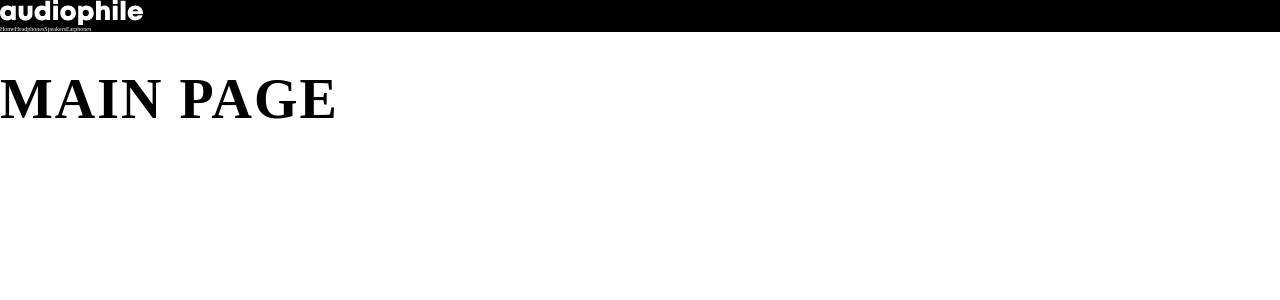
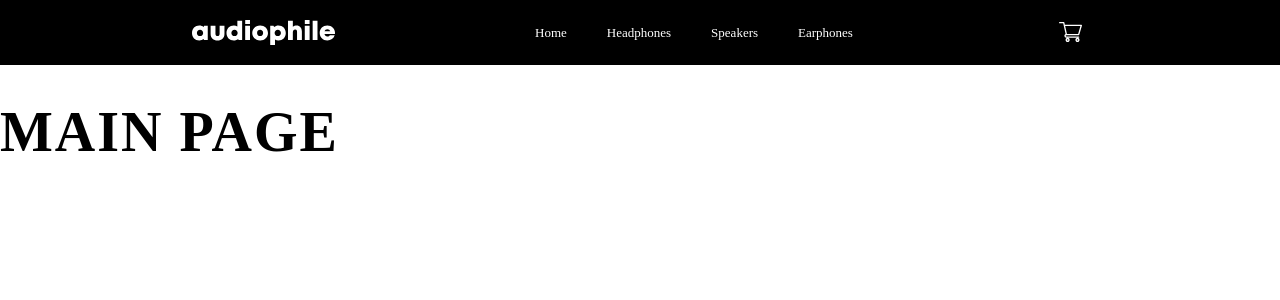
Before and after one commit to JoelStorr/FM-Audiophile-FrontEnd, a Nuxt app: page / in a window 1280 px wide. Shown: the top 300 px of the page. Built offline with nearby package versions, Linux system fonts and the light colour scheme; a web font is replaced by a local one.

Commit message:
Added Cart card for header

```diff
--- /dev/null
+++ b/components/CartCard.vue
@@ -0,0 +1,45 @@
+<template>
+    <div class="container">
+        <div class="header">
+            <h6>Cart (3)</h6>
+            <a>Remove all</a>
+        </div>
+        <div class="total">
+            <p>Total</p>
+            <h6>$5,396</h6>
+        </div>
+        <UIButtonPrimary>Checkout</UIButtonPrimary>
+    </div>
+</template>
+
+<style lang="scss" scoped>
+    .container{
+        background-color: $white;
+        width: 25vw;
+        border-radius: 2.5rem;
+        padding:0 2rem 2rem 2rem;
+        display: flex;
+        flex-direction: column;
+    }
+    .header{
+        display: flex;
+        flex-direction: row;
+        align-items: center;
+        justify-content: space-between;
+    }
+
+    a{
+        font-size: 1.5rem;
+        text-decoration: underline;
+        color: $p-dark-grey;
+    }
+
+
+    .total{
+        text-transform: uppercase;
+        display: flex;
+        flex-direction: row;
+        align-items: center;
+        justify-content: space-between;
+    }
+</style>
--- a/layouts/default.vue
+++ b/layouts/default.vue
@@ -2,16 +2,24 @@
 
     <div>
         <header>
+
             <img src="/shared/desktop/logo.svg" alt="logo audiophile"/>
 
             <nav>
-                <NuxtLink to="">Home</NuxtLink>
-                <NuxtLink to="">Headphones</NuxtLink>
-                <NuxtLink to="">Speakers</NuxtLink>
-                <NuxtLink to="">Earphones</NuxtLink>
-
+                <NuxtLink class="nav-link" to="/">Home</NuxtLink>
+                <NuxtLink class="nav-link" to="/Headphones">Headphones</NuxtLink>
+                <NuxtLink class="nav-link" to="/Speakers">Speakers</NuxtLink>
+                <NuxtLink class="nav-link" to="/Earphones">Earphones</NuxtLink>
             </nav>
 
+            <button class="cart-btn" @click="switchCard">
+                <img src="/shared/desktop/icon-cart.svg" alt="Cart"/>
+            </button>
+
+            <div class="cart-card" v-if="showCartCard">
+                <CartCard />
+            </div>
+            <div class="bg-dark" v-if="showCartCard" @click="switchCard"></div>
 
         </header>
         <slot></slot>
@@ -19,12 +27,63 @@
 
 </template>
 
+<script setup>
+
+
+    let showCartCard = useState('showCartCard', ()=>false);
+
+    function switchCard(){
+        showCartCard.value = !showCartCard.value;
+    }
+
+</script>
+
 
 <style lang="scss" scoped>
 
 header{
+    position: relative;
     background-color: $black;
+
+    display: flex;
+    align-items: center;
+    justify-content: space-between;
+    padding: 2rem 15%;
+
+}
+
+.nav-link{
+    font-size: 1.3rem;
+    margin: 0 2rem;
+    text-decoration: none;
     color: $white;
 }
 
+.nav-link:visited{
+    color: $white;
+}
+
+.cart-btn{
+    background-color: rgba(0,0,0,0);
+    border: none;
+}
+
+.cart-card{
+    position: absolute;
+
+    top: 10rem;
+    right: 10%;
+    z-index: 2;
+}
+
+.bg-dark{
+    z-index: 1;
+    position: absolute;
+    top:0;
+    left: 0;
+    width: 100vw;
+    height: 100vh;
+    background-color: rgba(0,0,0,.4);
+}
+
 </style>
```
